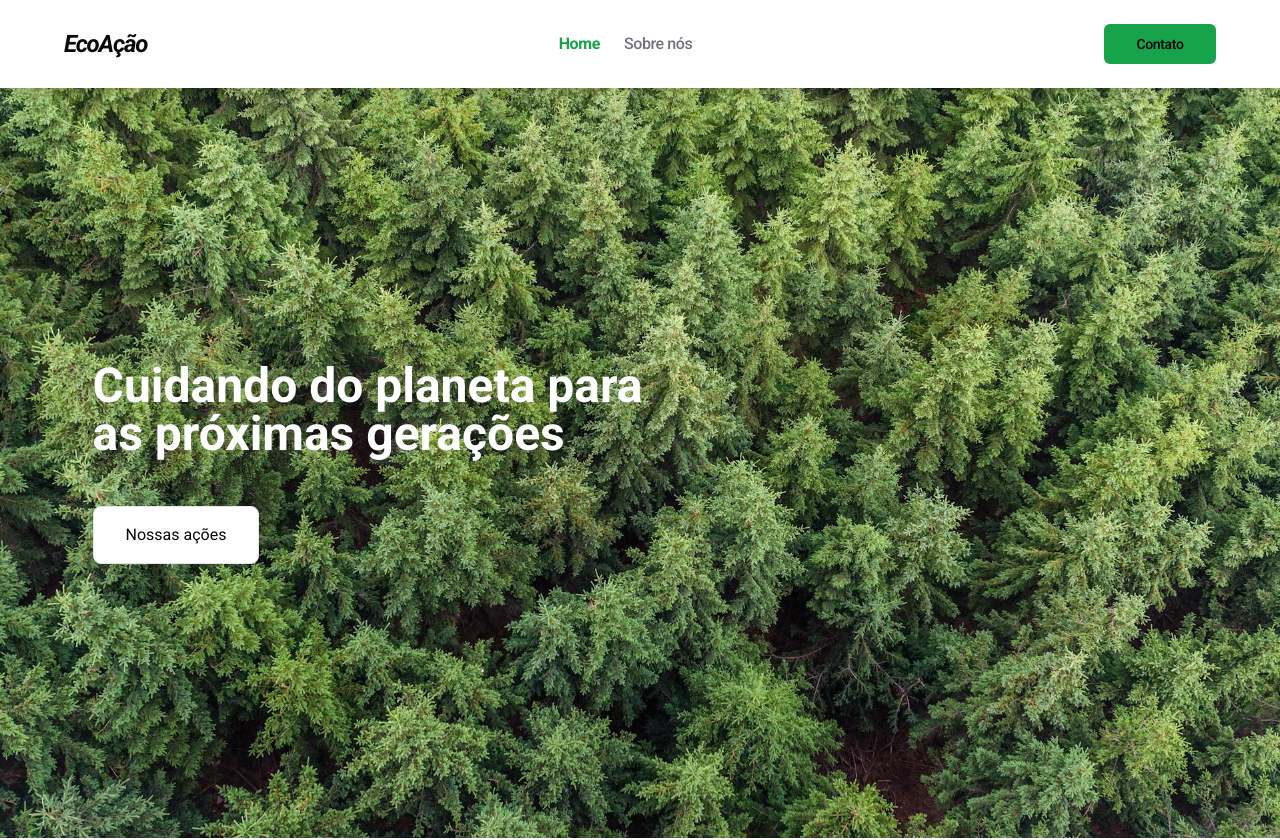
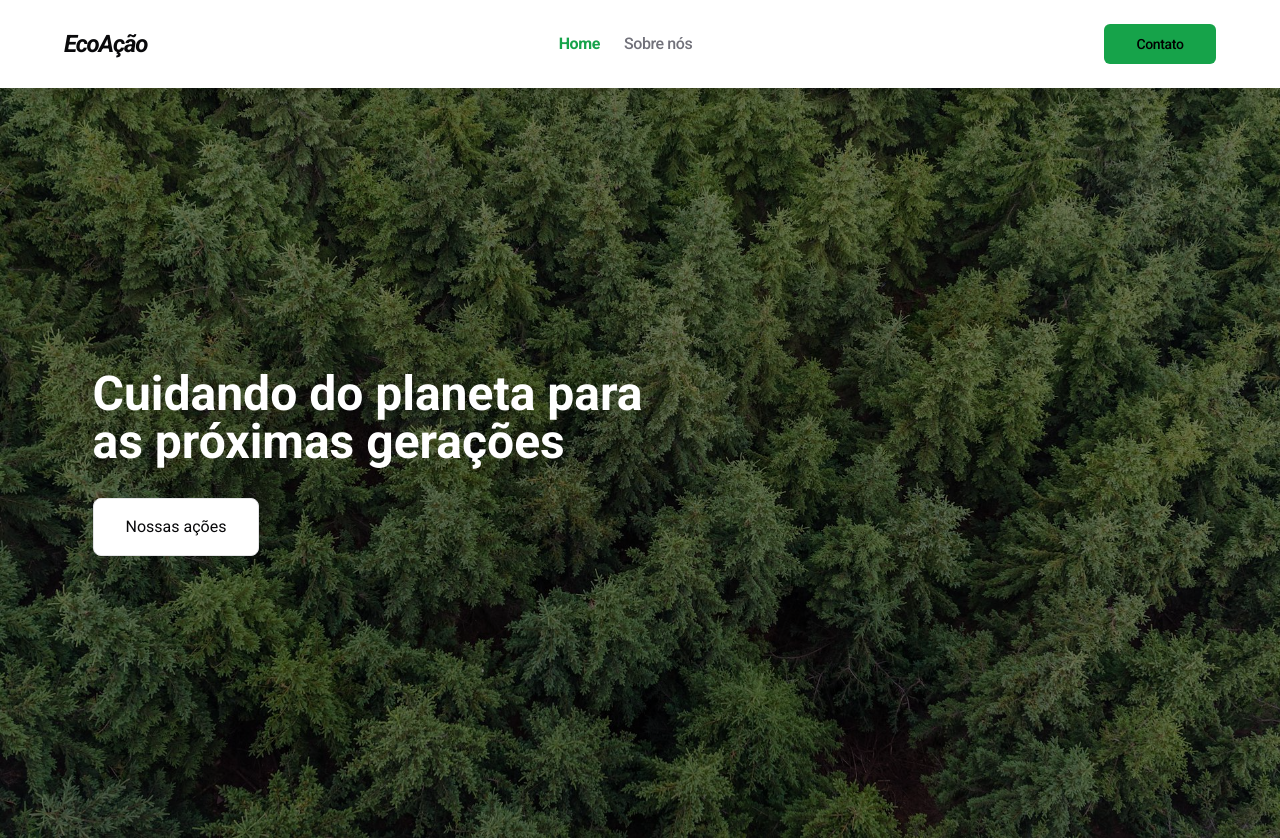
Before and after one commit to reggidev/ecoacao, a React (Vite) app: page / in a window 1280 px wide. Shown: the top 840 px of the page. Built offline with nearby package versions, Linux system fonts and the light colour scheme.

Commit message:
feat: add scroll link to projects section

```diff
--- a/src/sections/hero.tsx
+++ b/src/sections/hero.tsx
@@ -1,16 +1,30 @@
+import { Link as ScrollLink } from 'react-scroll'
+
 export function Hero() {
   return (
-    <section className="h-[750px] w-full bg-hero-background bg-cover bg-bottom bg-no-repeat">
-      <div className="mx-auto flex h-full max-w-[1175px] flex-col items-center justify-center px-10 know-about-us:items-start">
+    <section className="relative h-[750px] w-full bg-hero-background bg-cover bg-bottom bg-no-repeat">
+      {/* Escurecer imagem */}
+      <div className="absolute inset-0 bg-black/50" />
+
+      {/* Conteúdo do Hero */}
+      <div className="relative z-10 mx-auto flex h-full max-w-[1175px] flex-col items-center justify-center px-10 know-about-us:items-start">
         <h1 className="max-w-[600px] text-center text-5xl font-bold text-white know-about-us:text-left">
           Cuidando do planeta para as próximas gerações
         </h1>
 
-        <a href="#">
-          <div className="mt-12 rounded-lg border bg-white px-8 py-4 transition-all duration-200 hover:border hover:border-secondary hover:bg-primary">
+        <ScrollLink
+          to="projects"
+          href="projects"
+          spy={true}
+          smooth={true}
+          offset={-88}
+          duration={500}
+          className="mt-8"
+        >
+          <div className="rounded-lg border bg-white px-8 py-4 transition-all duration-200 hover:border hover:border-secondary hover:bg-primary">
             Nossas ações
           </div>
-        </a>
+        </ScrollLink>
       </div>
     </section>
   )
```
